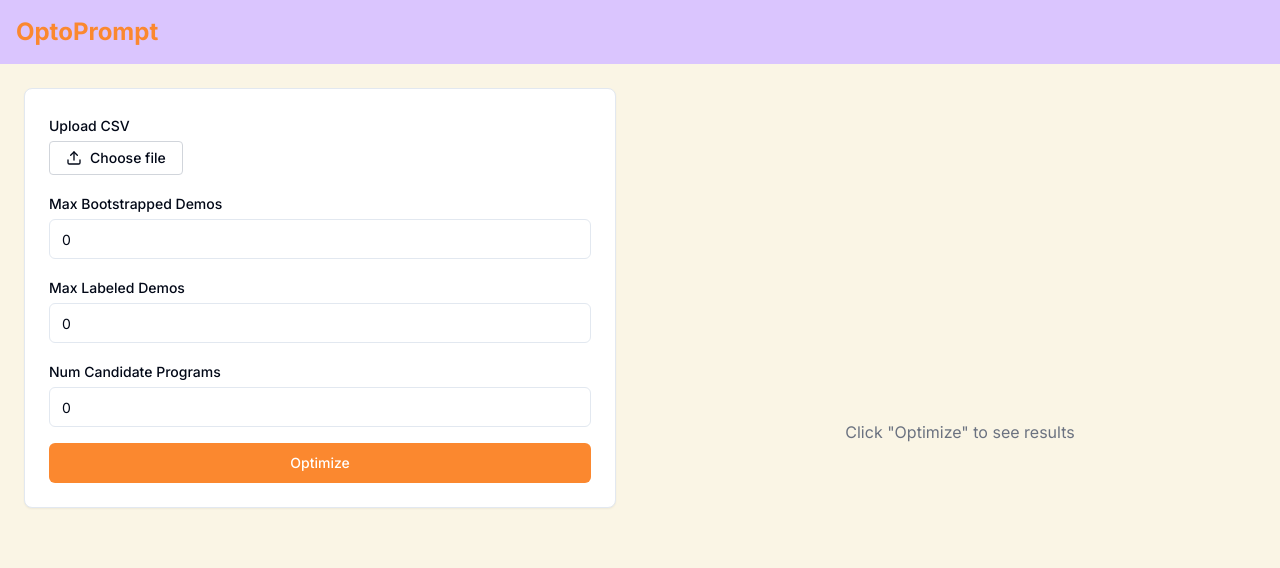
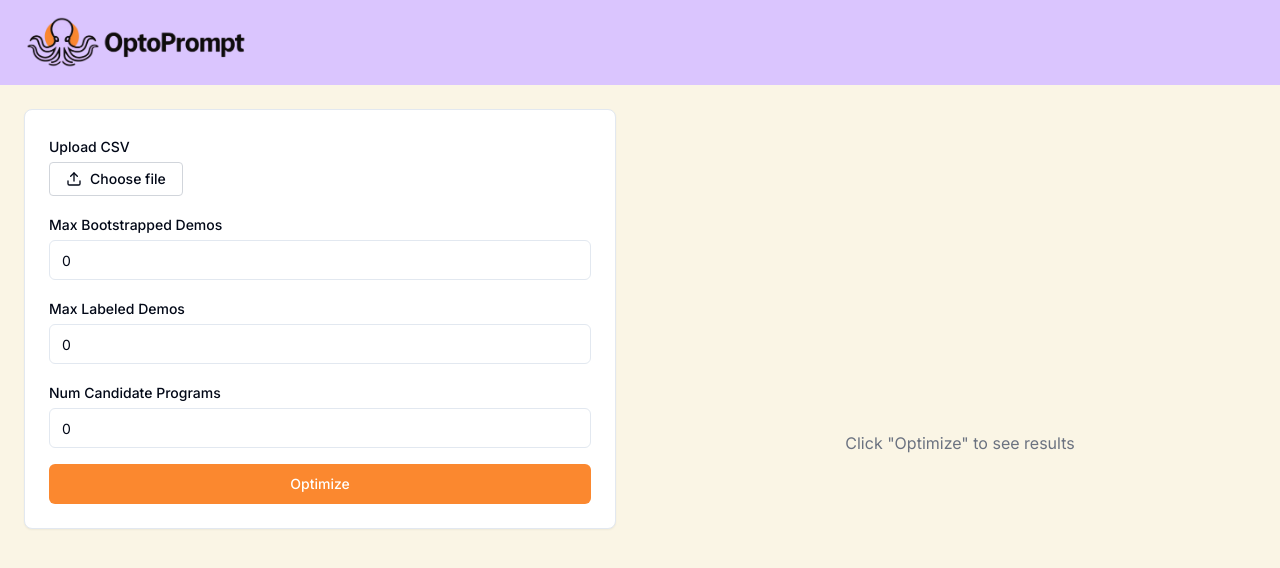
Before and after one commit to bassimeledath/OptoPrompt, a Next.js app in the folder frontend/: page / in a window 1280 px wide. Shown: the top 568 px of the page. Built offline with nearby package versions, Linux system fonts and the light colour scheme.

Commit message:
chore: Add logo to navbar

```diff
--- a/frontend/components/Navbar.tsx
+++ b/frontend/components/Navbar.tsx
@@ -1,9 +1,17 @@
 import React from 'react'
+import Image from 'next/image'
 
 const Navbar: React.FC = () => {
     return (
-        <nav className="bg-[#dac5fe] p-4">
-            <div className="text-2xl font-bold text-[#fb882f]">OptoPrompt</div>
+        <nav className="bg-[#dac5fe] p-4 pl-6">
+            <div className="flex items-center">
+                <Image
+                    src="/logo.png"
+                    width={225}
+                    height={225}
+                    alt="Logo"
+                />
+            </div>
         </nav>
     )
 }
```
Also changed, not shown: frontend/public/logo.png (added), 1 other file (tests, documents, lock files or other folders).
